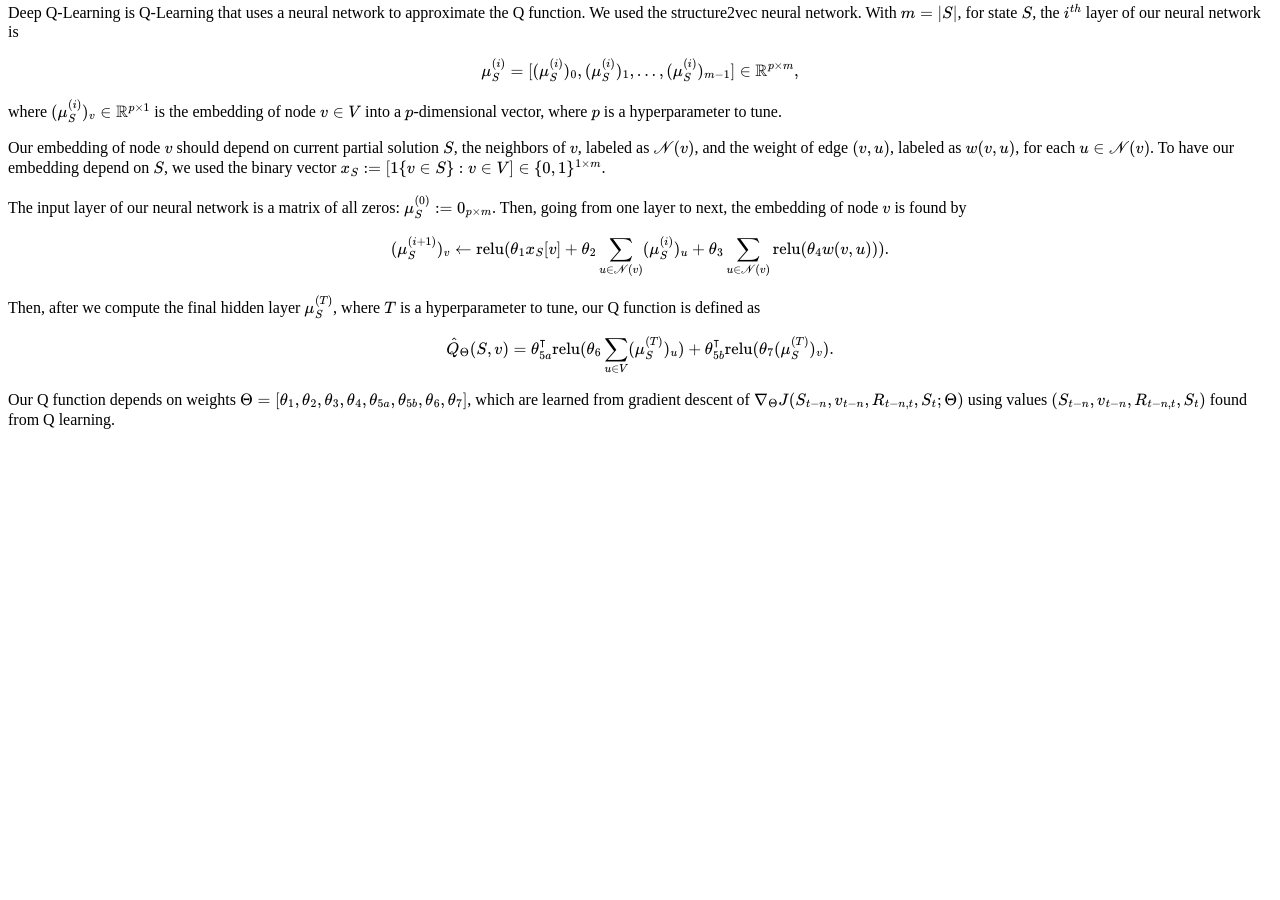
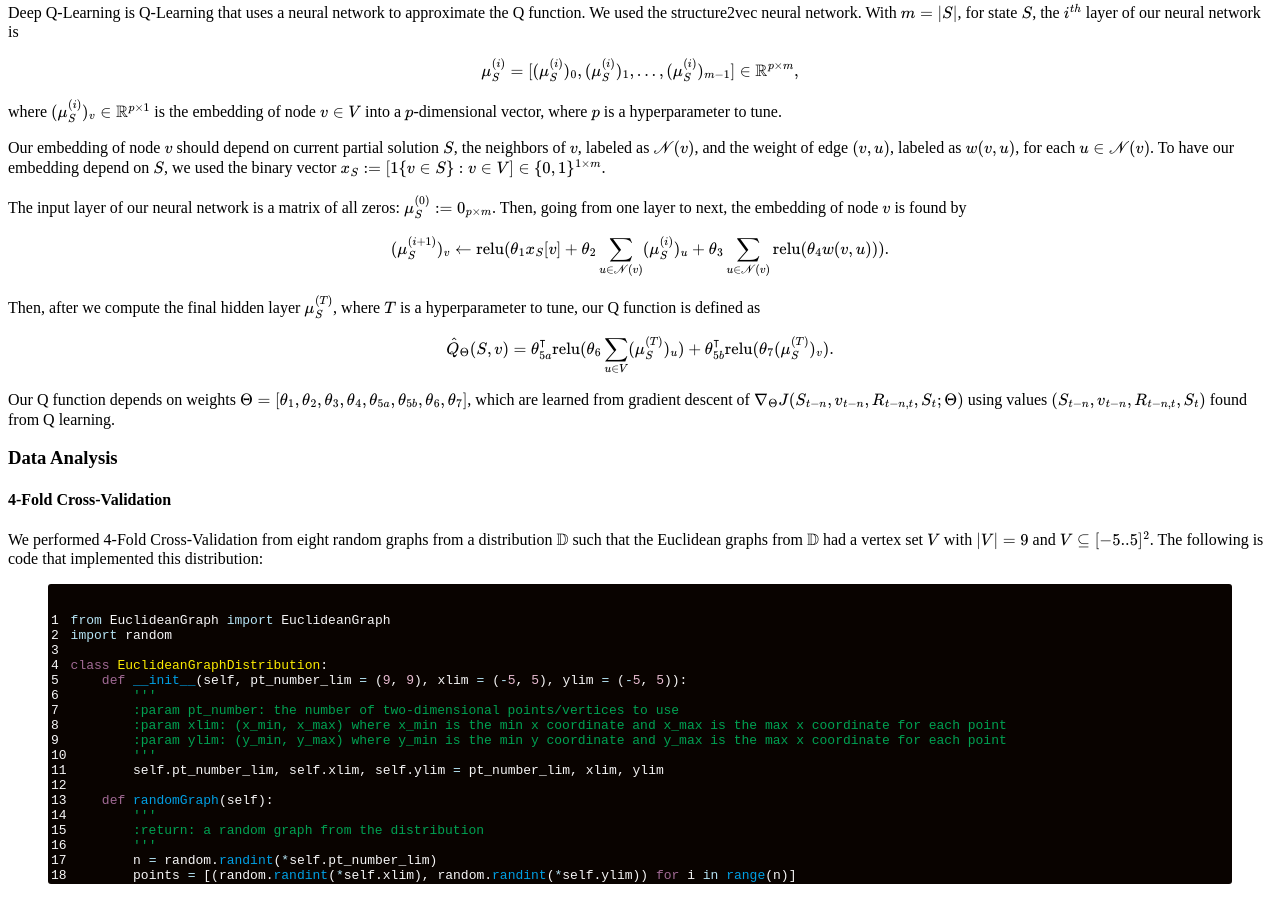
Before and after one commit to CategorIAN/categorian.github.io, a Jekyll site: the page built from projects/msu/m_508/q_learning_for_tsp.md, in a window 1280 px wide and 900 px high, scrolled down 1737 px. Built offline with Jekyll 4.4.1, drawn with Linux system fonts in a browser that asks for light colours; formulas are drawn with MathJax 3; before the commit the page ends 2182 px from its top, so only the background shows below that.

Commit message:
Update q_learning_for_tsp.md

```diff
--- a/projects/msu/m_508/q_learning_for_tsp.md
+++ b/projects/msu/m_508/q_learning_for_tsp.md
@@ -190,3 +190,30 @@ Then, after we compute the final hidden layer \(\mu_S^{(T)}\), where \(T\) is a
 <p>
 Our Q function depends on weights \(\Theta = [\theta_1, \theta_2, \theta_3, \theta_4, \theta_{5a}, \theta_{5b}, \theta_6, \theta_7]\), which are learned from gradient descent of \(\nabla_{\Theta} J(S_{t-n}, v_{t-n}, R_{t-n, t}, S_t; \Theta)\) using values \((S_{t-n}, v_{t-n}, R_{t-n, t}, S_t)\) found from Q learning.
 </p>
+
+<h3>Data Analysis</h3>
+<h4>4-Fold Cross-Validation</h4>
+<p>
+We performed 4-Fold Cross-Validation from eight random graphs from a distribution \(\mathbb{D}\) such that the Euclidean graphs from \(\mathbb{D}\) had a vertex set \(V\) with \(|V|=9\) and \(V\subseteq [-5..5]^2\). The following is code that implemented this distribution:
+{%highlight python linenos%}
+from EuclideanGraph import EuclideanGraph
+import random
+
+class EuclideanGraphDistribution:
+    def __init__(self, pt_number_lim = (9, 9), xlim = (-5, 5), ylim = (-5, 5)):
+        '''
+        :param pt_number: the number of two-dimensional points/vertices to use
+        :param xlim: (x_min, x_max) where x_min is the min x coordinate and x_max is the max x coordinate for each point
+        :param ylim: (y_min, y_max) where y_min is the min y coordinate and y_max is the max x coordinate for each point
+        '''
+        self.pt_number_lim, self.xlim, self.ylim = pt_number_lim, xlim, ylim
+
+    def randomGraph(self):
+        '''
+        :return: a random graph from the distribution
+        '''
+        n = random.randint(*self.pt_number_lim)
+        points = [(random.randint(*self.xlim), random.randint(*self.ylim)) for i in range(n)]
+        return EuclideanGraph(points)
+{%endhighlight%}
+</p>
```
